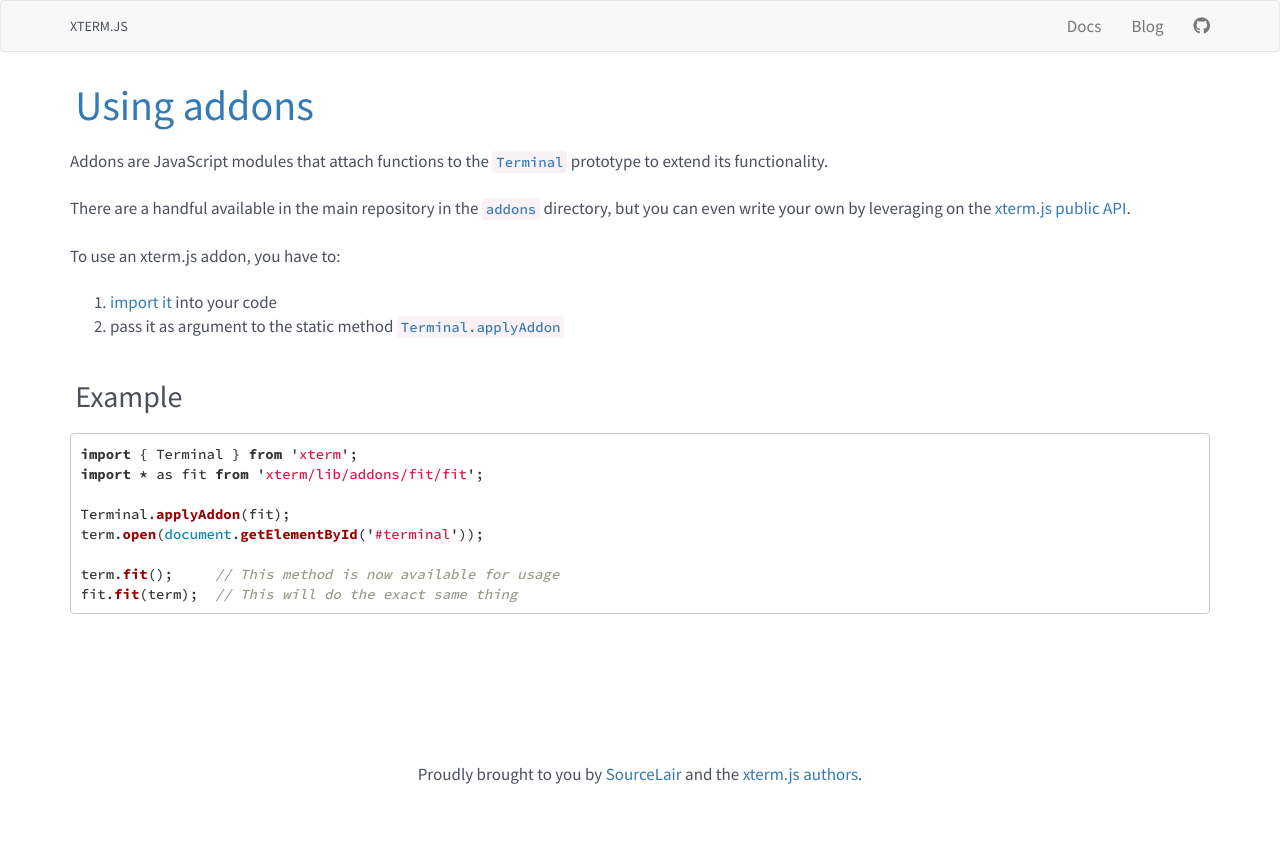
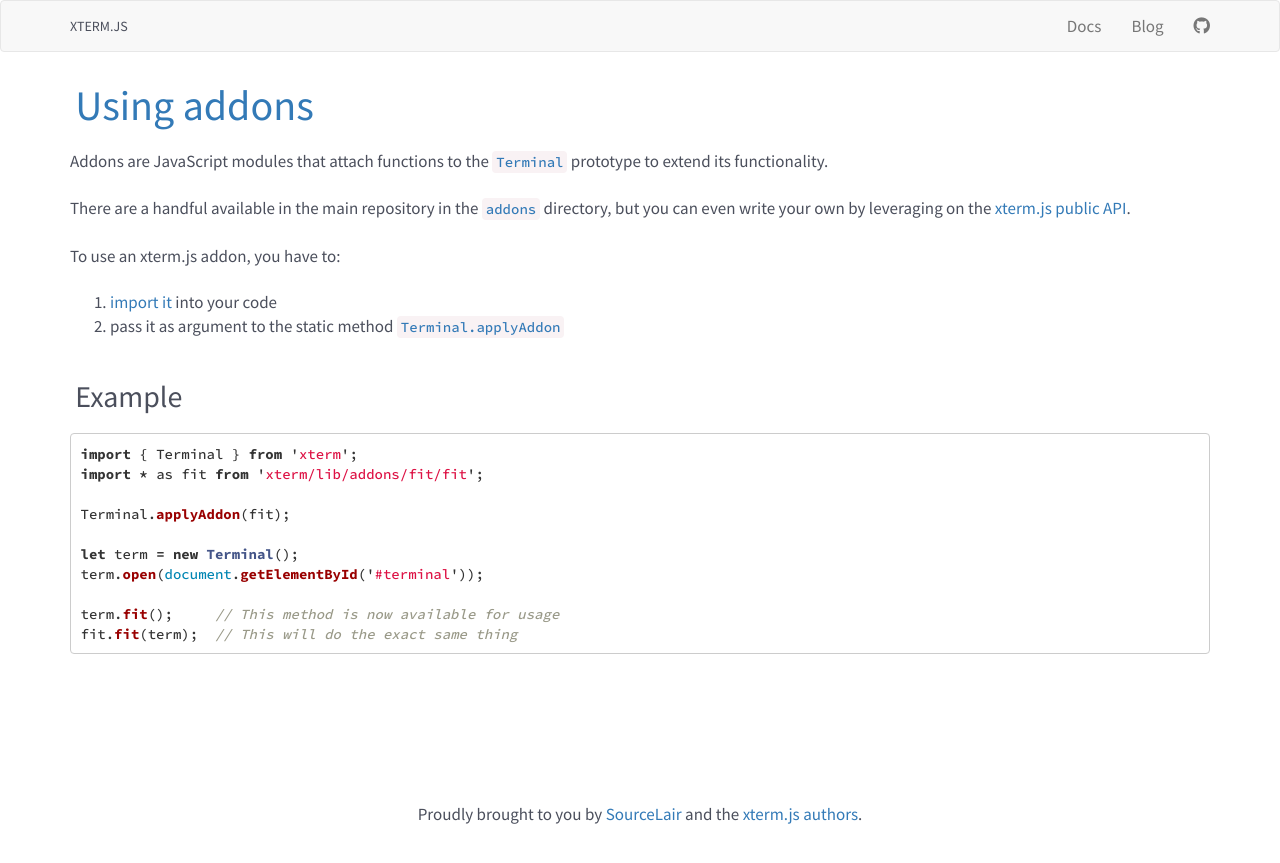
Before and after one commit to xtermjs/xtermjs.org, a Jekyll site: the page built from _docs/guides/using-addons.md, in a window 1280 px wide. Shown: the top 863 px of the page. Built offline with Jekyll 4.4.1, drawn with Linux system fonts in a browser that asks for light colours; nearby versions of some CDN libraries; some of the changed lines change nothing that is shown.

Commit message:
Fix some links in 'using addons' guide

```diff
--- a/_docs/guides/using-addons.md
+++ b/_docs/guides/using-addons.md
@@ -3,14 +3,14 @@
 category: Guides
 ---
 
-Addons are JavaScript modules that attach functions to the [`Terminal`](/docs/api/Terminal/) prototype to extend its functionality.
+Addons are JavaScript modules that attach functions to the [`Terminal`](/docs/api/terminal/classes/terminal/) prototype to extend its functionality.
 
-There are a handful available in the main repository in the [`addons`](https://github.com/sourcelair/xterm.js/tree/master/addons/) directory, but you can even write your own by leveraging on the [xterm.js public API](/docs/).
+There are a handful available in the main repository in the [`addons`](https://github.com/sourcelair/xterm.js/tree/master/src/addons/) directory, but you can even write your own by leveraging on the [xterm.js public API](/docs/).
 
 To use an xterm.js addon, you have to:
 
 1. [import it](/docs/guides/import/) into your code
-2. pass it as argument to the static method [`Terminal.applyAddon`](/docs/api/Terminal/#applyaddonaddon-static-method)
+2. pass it as argument to the static method [`Terminal.applyAddon`](/docs/api/terminal/classes/terminal/#applyaddon)
 
 ## Example
 
@@ -19,6 +19,8 @@
 import * as fit from 'xterm/lib/addons/fit/fit';
 
 Terminal.applyAddon(fit);
+
+let term = new Terminal();
 term.open(document.getElementById('#terminal'));
 
 term.fit();     // This method is now available for usage
```
